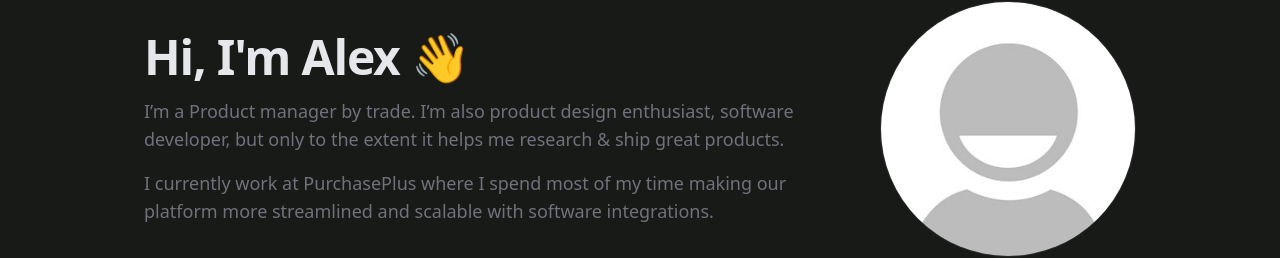
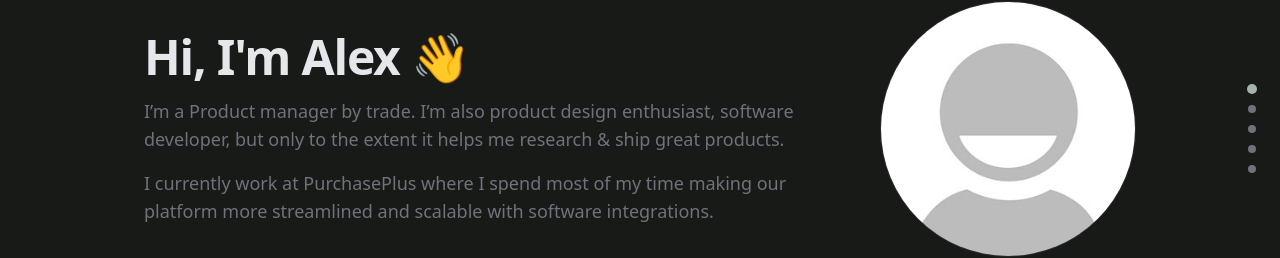
Before and after one commit to Alex-de-Lacey/personal-website, a React (Vite) app: page / in a window 1280 px wide. Shown: the part 271-529 px from the top of the page. Built offline with nearby package versions, Linux system fonts and the light colour scheme.

Commit message:
Added a basic scrollbar to the project

```diff
--- a/src/App.tsx
+++ b/src/App.tsx
@@ -5,6 +5,7 @@ import Experience from './pages/Experience'
 import Thoughts from './pages/Thoughts'
 import Contact from './pages/Contact'
 import Navbar from './components/ui/Navbar'
+import PageIndicator from './components/ui/PageIndicator'
 import { ScrollSnapContainer, ScrollSnapSection } from './components/layout/ScrollSnap'
 
 function App() {
@@ -12,6 +13,7 @@ function App() {
   return (
     <>
       <Navbar />
+      <PageIndicator />
       <ScrollSnapContainer>
         <ScrollSnapSection id="overview">
           <Overview />
--- a/src/components/ui/Navbar.tsx
+++ b/src/components/ui/Navbar.tsx
@@ -47,10 +47,11 @@ export default function Navbar() {
       previousScrollY.current = currentScrollY;
     };
 
-    // Find the scroll container
-    const scrollContainer = document.querySelector('.snap-y');
+    // Find the scroll container to hide navbar on scroll
+    let scrollContainer = document.querySelector('.snap-y');
+
     if (scrollContainer) {
-      scrollContainer.addEventListener("scroll", handleScroll);
+      scrollContainer.addEventListener("scroll", handleScroll, { passive: true });
       return () => scrollContainer.removeEventListener("scroll", handleScroll);
     }
   }, []);
@@ -76,7 +77,6 @@ export default function Navbar() {
     >
       <Container>
         <nav className="flex items-center justify-between py-4">
-          {/* Logo/Brand */}
           <div className="flex items-center">
             <button
               onClick={handleNavClick("overview")}
--- /dev/null
+++ b/src/components/ui/PageIndicator.tsx
@@ -0,0 +1,52 @@
+import { useEffect, useState } from 'react';
+import { cn } from '../../lib/cn';
+
+const sections = ['overview', 'about', 'experience', 'thoughts', 'contact'];
+
+export default function PageIndicator() {
+  const [activeIndex, setActiveIndex] = useState(0);
+
+  useEffect(() => {
+    const handleScroll = () => {
+      const scrollContainer = document.querySelector('.snap-y');
+      if (!scrollContainer) return;
+
+      const scrollTop = scrollContainer.scrollTop;
+      const containerHeight = scrollContainer.clientHeight;
+      const sectionIndex = Math.round(scrollTop / containerHeight);
+
+      setActiveIndex(Math.max(0, Math.min(sections.length - 1, sectionIndex)));
+    };
+
+    const scrollContainer = document.querySelector('.snap-y');
+    if (scrollContainer) {
+      scrollContainer.addEventListener('scroll', handleScroll);
+      return () => scrollContainer.removeEventListener('scroll', handleScroll);
+    }
+  }, []);
+
+  const handleClick = (index: number) => {
+    const element = document.getElementById(sections[index]);
+    if (element) {
+      element.scrollIntoView({ behavior: 'smooth', block: 'start' });
+    }
+  };
+
+  return (
+    <div className="fixed right-6 top-1/2 -translate-y-1/2 z-40 flex flex-col space-y-3">
+      {sections.map((_, index) => (
+        <button
+          key={index}
+          onClick={() => handleClick(index)}
+          className={cn(
+            'w-2 h-2 rounded-full transition-all duration-300 cursor-pointer',
+            index === activeIndex
+              ? 'bg-primary scale-125'
+              : 'bg-zinc-500 hover:bg-zinc-400'
+          )}
+          aria-label={`Go to section ${index + 1}`}
+        />
+      ))}
+    </div>
+  );
+}
--- a/src/index.css
+++ b/src/index.css
@@ -3,7 +3,7 @@
 @theme {
   --color-background: #171A17;
   --color-foreground: #e5e7eb;
-  --color-primary: ##A9B2A9;   /* blue-500 */
+  --color-primary: #A9B2A9;   /* blue-500 */
   --color-secondary: #22c55e; /* green-500 */
 }
 
```
